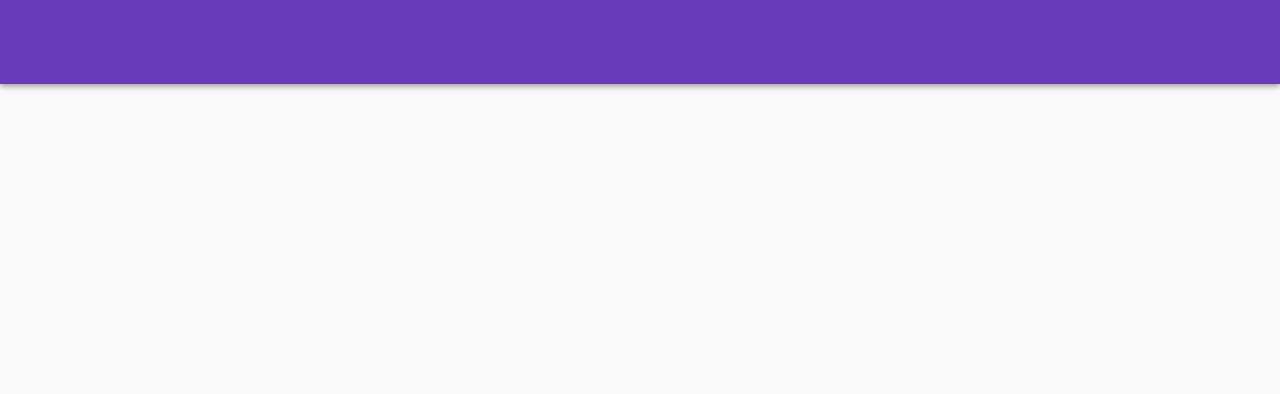
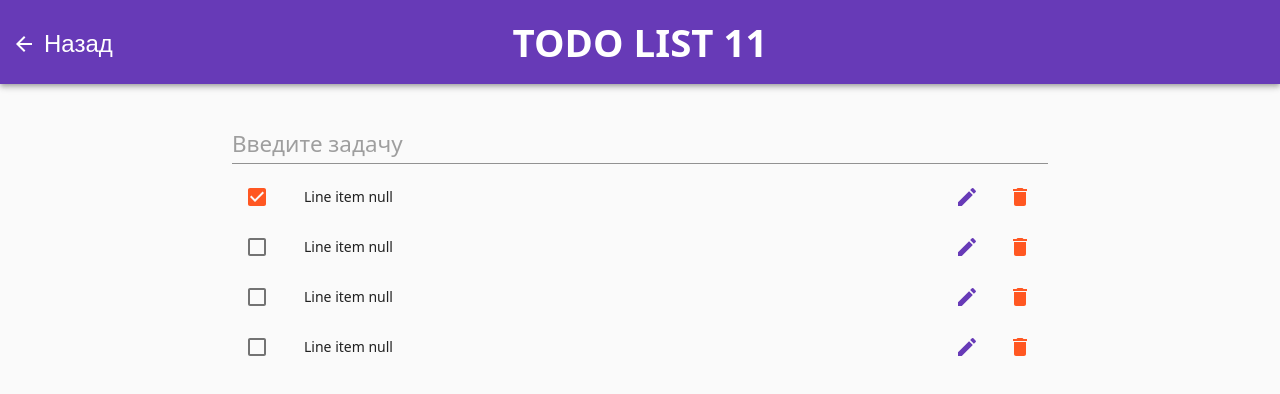
Before and after one commit to Slowfind/todo-calendar, a React (Create React App) app: page /1/1 in a window 1280 px wide. Shown: the top 394 px of the page. Built offline with nearby package versions, Linux system fonts and the light colour scheme.

Commit message:
добавление todo

```diff
--- a/package.json
+++ b/package.json
@@ -10,6 +10,7 @@
         "@testing-library/react": "^11.2.7",
         "@testing-library/user-event": "^12.8.3",
         "@types/jest": "^26.0.23",
+        "@types/moment": "^2.13.0",
         "@types/node": "^12.20.14",
         "@types/react": "^17.0.9",
         "@types/react-dom": "^17.0.6",
@@ -18,6 +19,7 @@
         "@types/redux": "^3.6.0",
         "axios": "^0.21.1",
         "immer": "^9.0.2",
+        "moment": "^2.29.1",
         "react": "^17.0.2",
         "react-dom": "^17.0.2",
         "react-redux": "^7.2.4",
--- a/src/components/Card.tsx
+++ b/src/components/Card.tsx
@@ -1,11 +1,11 @@
-import { Box, Typography } from '@material-ui/core'
+import Box from '@material-ui/core/Box'
 import { deepPurple } from '@material-ui/core/colors'
 import Grid from '@material-ui/core/Grid/Grid'
 import { makeStyles } from '@material-ui/styles'
 import React from 'react'
 import { Link } from 'react-router-dom'
 
-const month: string[] = ['Январь', 'Февраль', 'Март', 'Апрель', 'Май', 'Июнь', 'Июль', 'Август', 'Сентябрь', 'Октябрь', 'Ноябрь', 'Декабрь']
+const monthEu = ['january', 'february', 'march', 'april', 'may', 'june', 'july', 'august', 'september', 'october', 'november', 'december']
 const useStyles = makeStyles(() => ({
     link: {
         textDecoration: 'none',
@@ -20,9 +20,14 @@ const useStyles = makeStyles(() => ({
     },
     card: {
         backgroundColor: deepPurple[500],
+        fontSize: '2.4rem',
+        fontWeight: 700,
     },
 }))
-export const Card: React.FC = () => {
+interface month {
+    month: string[]
+}
+export const Card: React.FC<month> = ({ month }) => {
     const classes = useStyles()
 
     return (
@@ -30,8 +35,8 @@ export const Card: React.FC = () => {
             {month.map((item, i) => (
                 <Grid key={item} item xs={3}>
                     <Box borderRadius={4} boxShadow={5} className={classes.card}>
-                        <Link to={`/${item}`} className={`${classes.textCenter} ${classes.padding4} ${classes.link}`}>
-                            <Typography variant="body1">{item}</Typography>
+                        <Link to={`/${monthEu[i]}`} className={`${classes.textCenter} ${classes.padding4} ${classes.link}`}>
+                            {item}
                         </Link>
                     </Box>
                 </Grid>
--- a/src/components/Day.tsx
+++ b/src/components/Day.tsx
@@ -5,7 +5,7 @@ import ListItem from '@material-ui/core/ListItem/ListItem'
 import ListItemText from '@material-ui/core/ListItemText/ListItemText'
 import makeStyles from '@material-ui/core/styles/makeStyles'
 import React from 'react'
-import { Link } from 'react-router-dom'
+import { Link, useParams } from 'react-router-dom'
 
 const days: number[] = Array.from({ length: 31 }, (_, i) => i + 1)
 const useStyles = makeStyles(() => ({
@@ -25,11 +25,14 @@ const useStyles = makeStyles(() => ({
 }))
 export const Day: React.FC = () => {
     const classes = useStyles()
+    let params: { id: string } = useParams()
+    let id = params.id
+
     return (
         <Grid container spacing={4}>
             {days.map((item, i) => (
                 <Grid key={item} item xs={3}>
-                    <Link className={`${classes.link} ${classes.dayCard}`} to={`/${item}`}>
+                    <Link className={`${classes.link} ${classes.dayCard}`} to={`/${id}/${item}`}>
                         <Box fontWeight="700" position="absolute" bottom="0" right="0" p={1}>
                             <Box component="span">{item}</Box>
                         </Box>
--- a/src/components/Header.tsx
+++ b/src/components/Header.tsx
@@ -1,25 +1,37 @@
 import { AppBar, Toolbar, Typography, Container } from '@material-ui/core'
 import Box from '@material-ui/core/Box/Box'
 import React from 'react'
-import { Route, Switch } from 'react-router-dom'
+import { Route, Switch, withRouter } from 'react-router-dom'
 import { BackButton } from './BackButton'
 
-export const Header: React.FC = () => {
+const Header: React.FC = ({ location }: any) => {
+    const { pathname } = location
+    const pathnameTitle = pathname.replace(/[^a-zа-яё\s]/gi, ' ')
+    const pathnameNumber = pathname.replace(/\D/g, '')
     return (
         <AppBar color="primary" position="sticky">
             <Container disableGutters>
                 <Toolbar component="div">
                     <Switch>
-                        <Route exact path="/">
+                        <Route path="/" exact>
                             <Typography variant="h1">TODO Календарь</Typography>
                         </Route>
-                        <Route exact path="/:id">
+                        <Route path="/:id" exact>
                             <Box position="absolute" left="0" top="8px">
                                 <BackButton />
                             </Box>
-
                             <Box>
-                                <Typography variant="h1">Январь</Typography>
+                                <Typography variant="h1">{pathnameTitle}</Typography>
+                            </Box>
+                        </Route>
+                        <Route path="/:id/:id" exact>
+                            <Box position="absolute" left="0" top="8px">
+                                <BackButton />
+                            </Box>
+                            <Box>
+                                <Typography variant="h1">
+                                    TODO LIST {pathnameNumber} {pathnameTitle}
+                                </Typography>
                             </Box>
                         </Route>
                     </Switch>
@@ -28,3 +40,4 @@ export const Header: React.FC = () => {
         </AppBar>
     )
 }
+export default withRouter(Header)
--- /dev/null
+++ b/src/components/TodoList.tsx
@@ -0,0 +1,91 @@
+import Box from '@material-ui/core/Box'
+import Checkbox from '@material-ui/core/Checkbox'
+import Grid from '@material-ui/core/Grid'
+import IconButton from '@material-ui/core/IconButton'
+import List from '@material-ui/core/List'
+import ListItem from '@material-ui/core/ListItem'
+import ListItemIcon from '@material-ui/core/ListItemIcon'
+import ListItemSecondaryAction from '@material-ui/core/ListItemSecondaryAction'
+import ListItemText from '@material-ui/core/ListItemText'
+import TextField from '@material-ui/core/TextField'
+import DeleteIcon from '@material-ui/icons/Delete'
+import EditIcon from '@material-ui/icons/Edit'
+import makeStyles from '@material-ui/styles/makeStyles'
+import React from 'react'
+
+const useStyles = makeStyles(() => ({
+    icon: {
+        '&:not(:last-of-type)': {
+            marginRight: 5,
+        },
+    },
+}))
+
+export const TodoList: React.FC = () => {
+    const classes = useStyles()
+
+    const [checked, setChecked] = React.useState([0])
+    const [inputValue, setInputValue] = React.useState<string | null>(null)
+    const inputRef = React.useRef<HTMLInputElement>(null)
+
+    const onSubmitForm = (e: React.FormEvent<HTMLFormElement>) => {
+        e.preventDefault()
+        setInputValue(inputRef.current!.value)
+        inputRef.current!.value = ''
+    }
+
+    const handleToggle = (value: number) => () => {
+        const currentIndex = checked.indexOf(value)
+        const newChecked = [...checked]
+
+        if (currentIndex === -1) {
+            newChecked.push(value)
+        } else {
+            newChecked.splice(currentIndex, 1)
+        }
+
+        setChecked(newChecked)
+    }
+    // console.log(inputValue)
+    return (
+        <Grid container spacing={2} direction="row" justify="center" alignItems="center">
+            <Grid item xs={8}>
+                <Box>
+                    <form onSubmit={onSubmitForm} noValidate autoComplete="off">
+                        <TextField inputRef={inputRef} fullWidth id="todo" placeholder="Введите задачу" />
+                    </form>
+                </Box>
+                <Box>
+                    <List>
+                        {[0, 1, 2, 3].map((value) => {
+                            const labelId = `checkbox-list-label-${value}`
+
+                            return (
+                                <ListItem key={value} role={undefined} dense button onClick={handleToggle(value)}>
+                                    <ListItemIcon>
+                                        <Checkbox
+                                            edge="start"
+                                            checked={checked.indexOf(value) !== -1}
+                                            tabIndex={-1}
+                                            disableRipple
+                                            inputProps={{ 'aria-labelledby': labelId }}
+                                        />
+                                    </ListItemIcon>
+                                    <ListItemText id={labelId} primary={`Line item ${inputValue}`} />
+                                    <ListItemSecondaryAction>
+                                        <IconButton className={classes.icon} color="primary" edge="end" aria-label="comments">
+                                            <EditIcon />
+                                        </IconButton>
+                                        <IconButton color="secondary" edge="end" aria-label="comments">
+                                            <DeleteIcon />
+                                        </IconButton>
+                                    </ListItemSecondaryAction>
+                                </ListItem>
+                            )
+                        })}
+                    </List>
+                </Box>
+            </Grid>
+        </Grid>
+    )
+}
--- a/src/index.tsx
+++ b/src/index.tsx
@@ -6,13 +6,17 @@ import { BrowserRouter as Router } from 'react-router-dom'
 
 import App from './App'
 import { theme } from './theme'
+// import { Provider } from 'react-redux'
+// import { store } from './store/store'
 
 ReactDOM.render(
     <React.StrictMode>
         <ThemeProvider theme={theme}>
             <CssBaseline>
                 <Router>
+                    {/* <Provider store={store}> */}
                     <App />
+                    {/* </Provider> */}
                 </Router>
             </CssBaseline>
         </ThemeProvider>
--- a/src/pages/Home.tsx
+++ b/src/pages/Home.tsx
@@ -1,17 +1,27 @@
+import moment from 'moment'
+import 'moment/locale/ru' // without this line it didn't work
 import React from 'react'
 import { Route, Switch } from 'react-router-dom'
 import { Card } from '../components/Card'
 import { Day } from '../components/Day'
+import { TodoList } from '../components/TodoList'
+
+moment.updateLocale('ru', {
+    months: ['Январь', 'Февраль', 'Март', 'Апрель', 'Май', 'Июнь', 'Июль', 'Август', 'Сентябрь', 'Октябрь', 'Ноябрь', 'Декабрь'],
+})
+const month: string[] = Array.apply(0, Array(12)).map((_, i) => moment().month(i).format('MMMM'))
+console.log(month, '2323')
 
 export const Home: React.FC = () => {
     return (
         <Switch>
             <Route exact path="/">
-                <Card />
+                <Card month={month} />
             </Route>
-            <Route exact path="/:id">
-                <Day />
-            </Route>
+
+            <Route exact path="/:id" component={Day} />
+
+            <Route exact path="/:id/:id" component={TodoList} />
         </Switch>
     )
 }
--- a/src/theme.ts
+++ b/src/theme.ts
@@ -14,8 +14,8 @@ export const theme = createMuiTheme({
             'sans-serif',
         ].join(', '),
         body1: {
-            fontSize: '2.4rem',
-            fontWeight: 700,
+            fontSize: '1.4rem',
+            fontWeight: 500,
             lineHeight: 1.4,
         },
         h1: {
```
Also changed, not shown: src/App.tsx (+3 -6 lines), 1 other file (tests, documents, lock files or other folders).
